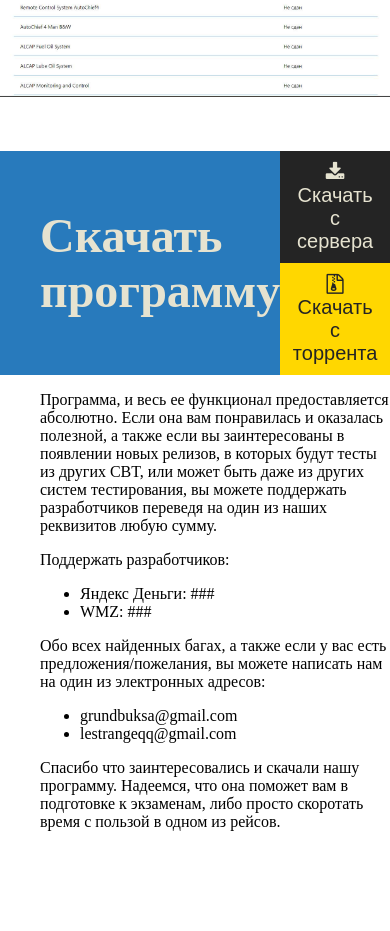
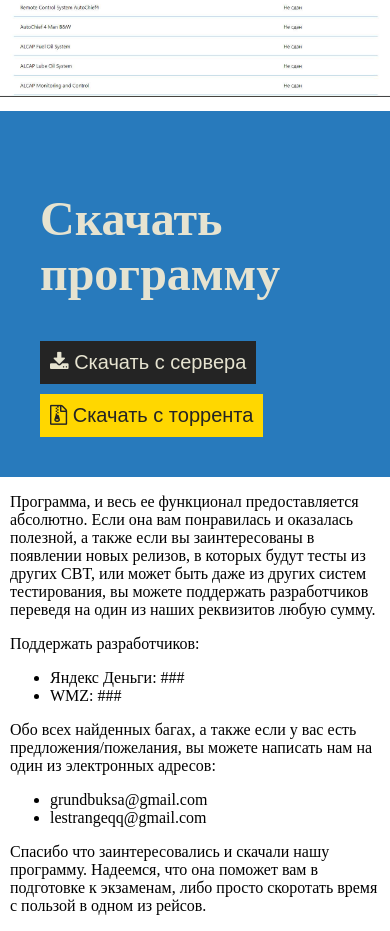
Before and after one commit to serverwind/productLanding, a plain HTML site: page index.html in a window 390 px wide. Shown: the part 3174-4105 px from the top of the page. Before the commit the page ends 4021 px from the top, so only its background shows below. Drawn offline with Linux system fonts and the light colour scheme.

Commit message:
Адаптация под моб.версию блока: скачать программу

```diff
--- a/style.css
+++ b/style.css
@@ -178,7 +178,7 @@ body {
 }
 
 .app-donations {
-	margin-left: 40px;
+	margin: 0 40px 0 40px;
 }
 
 
@@ -236,5 +236,15 @@ body {
 	.app-screens img {
 		margin-bottom: 10px;
 	}
-
+	.app-download {
+		display: block;
+		margin: 0;
+		padding: 40px;
+	}
+	.link-download-tor {
+		margin-top: 10px;
+	}
+	.app-donations {
+		margin: 10px;
+	}
 }
```
